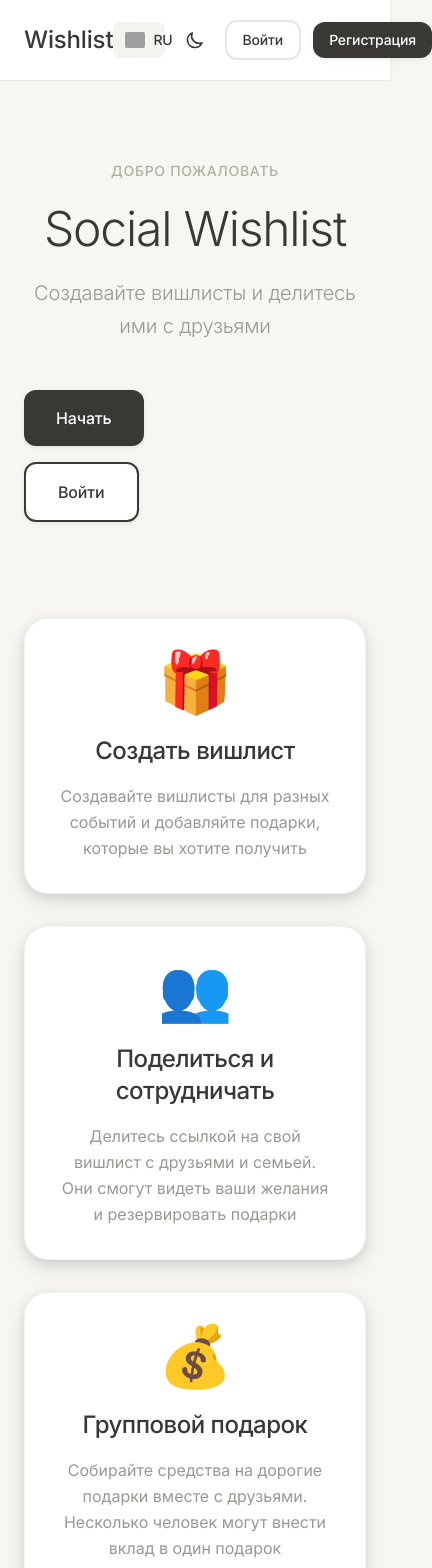
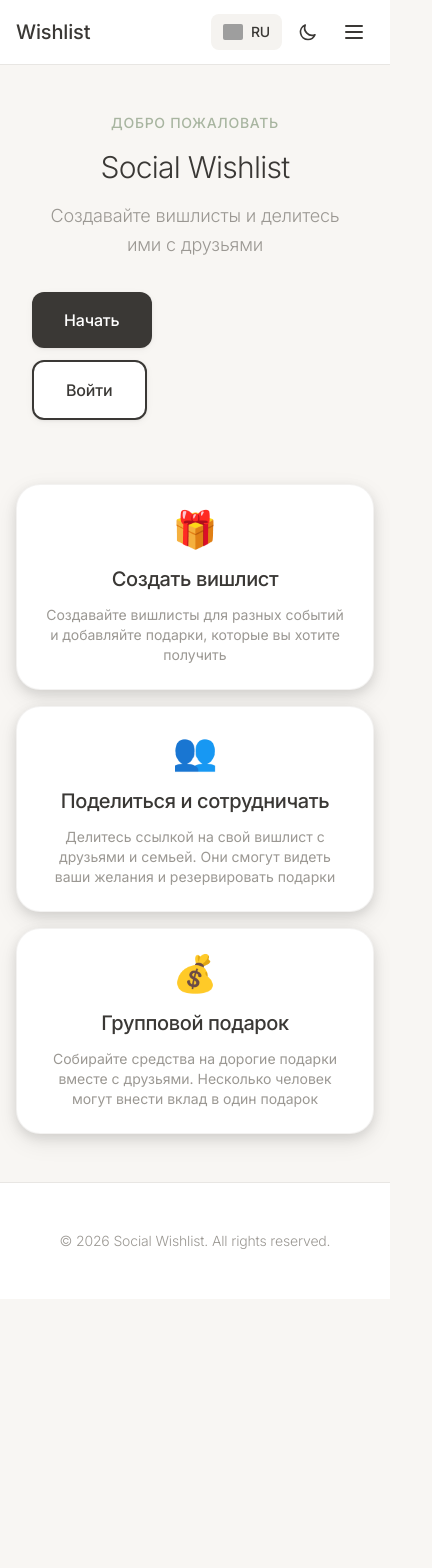
Before and after one commit to hazy03/wishlist-app, a React (Vite) app in the folder frontend/: page / in a window 390 px wide. Shown: the top 1568 px of the page, 432 px wide, since content can reach past the window. After the commit the page ends 1299 px from the top, so only its background shows below. Built offline with nearby package versions, Linux system fonts and the light colour scheme; no server answers; grey boxes are pictures that could not be loaded.

Commit message:
Add password visibility toggle, fix translations, improve mobile responsiveness

```diff
--- a/frontend/src/components/auth/LoginForm.tsx
+++ b/frontend/src/components/auth/LoginForm.tsx
@@ -32,13 +32,13 @@ export const LoginForm: React.FC = () => {
   };
 
   return (
-    <div className="max-w-lg mx-auto mt-12 p-12 cozy-card animate-fade-in-slow">
+    <div className="max-w-lg mx-auto mt-4 sm:mt-8 md:mt-12 p-6 sm:p-8 md:p-12 cozy-card animate-fade-in-slow mx-4 sm:mx-6">
       <div className="text-center mb-10">
         <span className="text-sm text-sage dark:text-forest font-medium mb-4 block">
           {t('loginTitle')}
         </span>
         <h2 className="text-soft-4xl font-display text-charcoal dark:text-darkText mb-4 font-medium">
-          Welcome Back
+          {t('welcomeBack')}
         </h2>
       </div>
 
@@ -65,6 +65,7 @@ export const LoginForm: React.FC = () => {
           onChange={(e) => setPassword(e.target.value)}
           required
           autoComplete="current-password"
+          showPasswordToggle
         />
 
         <Button
--- a/frontend/src/components/auth/RegisterForm.tsx
+++ b/frontend/src/components/auth/RegisterForm.tsx
@@ -40,13 +40,13 @@ export const RegisterForm: React.FC = () => {
   };
 
   return (
-    <div className="max-w-lg mx-auto mt-12 p-12 cozy-card animate-fade-in-slow">
+    <div className="max-w-lg mx-auto mt-4 sm:mt-8 md:mt-12 p-6 sm:p-8 md:p-12 cozy-card animate-fade-in-slow mx-4 sm:mx-6">
       <div className="text-center mb-10">
         <span className="text-sm text-sage dark:text-forest font-medium mb-4 block">
           {t('registerTitle')}
         </span>
         <h2 className="text-soft-4xl font-display text-charcoal dark:text-darkText mb-4 font-medium">
-          Join Us
+          {t('joinUs')}
         </h2>
       </div>
 
@@ -83,6 +83,7 @@ export const RegisterForm: React.FC = () => {
           required
           autoComplete="new-password"
           minLength={6}
+          showPasswordToggle
         />
 
         <Button
--- a/frontend/src/components/layout/Navbar.tsx
+++ b/frontend/src/components/layout/Navbar.tsx
@@ -1,4 +1,4 @@
-import React from 'react';
+import React, { useState } from 'react';
 import { Link, useNavigate } from 'react-router-dom';
 import { useAuthStore } from '../../store/authStore';
 import { useTranslation } from '../../hooks/useTranslation';
@@ -10,21 +10,24 @@ export const Navbar: React.FC = () => {
   const { isAuthenticated, user, logout } = useAuthStore();
   const { t } = useTranslation();
   const navigate = useNavigate();
+  const [mobileMenuOpen, setMobileMenuOpen] = useState(false);
 
   const handleLogout = () => {
     logout();
     navigate('/');
+    setMobileMenuOpen(false);
   };
 
   return (
     <nav className="bg-white dark:bg-darkCard border-b border-warmGray dark:border-darkSurface transition-colors duration-300 shadow-soft">
-      <div className="max-w-7xl mx-auto px-6 sm:px-8 lg:px-12">
-        <div className="flex justify-between items-center h-20">
-          <Link to="/" className="text-2xl font-display text-charcoal dark:text-darkText hover:opacity-80 transition-opacity duration-300 font-medium">
+      <div className="max-w-7xl mx-auto px-4 sm:px-6 lg:px-12">
+        <div className="flex justify-between items-center h-16 sm:h-20">
+          <Link to="/" className="text-xl sm:text-2xl font-display text-charcoal dark:text-darkText hover:opacity-80 transition-opacity duration-300 font-medium">
             Wishlist
           </Link>
 
-          <div className="flex items-center gap-3">
+          {/* Desktop menu */}
+          <div className="hidden md:flex items-center gap-3">
             <LanguageToggle />
             <ThemeToggle />
 
@@ -48,7 +51,7 @@ export const Navbar: React.FC = () => {
                 >
                   {t('profile')}
                 </Link>
-                <span className="text-gray dark:text-darkMuted text-sm px-4 flex items-center">
+                <span className="text-gray dark:text-darkMuted text-sm px-4 flex items-center truncate max-w-[150px]">
                   {user?.full_name || user?.email}
                 </span>
                 <Button variant="outline" size="sm" onClick={handleLogout}>
@@ -70,7 +73,89 @@ export const Navbar: React.FC = () => {
               </>
             )}
           </div>
+
+          {/* Mobile menu button */}
+          <div className="flex md:hidden items-center gap-2">
+            <LanguageToggle />
+            <ThemeToggle />
+            <button
+              onClick={() => setMobileMenuOpen(!mobileMenuOpen)}
+              className="p-2 text-charcoal dark:text-darkText hover:text-sage dark:hover:text-forest transition-colors"
+            >
+              {mobileMenuOpen ? (
+                <svg className="w-6 h-6" fill="none" stroke="currentColor" viewBox="0 0 24 24">
+                  <path strokeLinecap="round" strokeLinejoin="round" strokeWidth={2} d="M6 18L18 6M6 6l12 12" />
+                </svg>
+              ) : (
+                <svg className="w-6 h-6" fill="none" stroke="currentColor" viewBox="0 0 24 24">
+                  <path strokeLinecap="round" strokeLinejoin="round" strokeWidth={2} d="M4 6h16M4 12h16M4 18h16" />
+                </svg>
+              )}
+            </button>
+          </div>
         </div>
+
+        {/* Mobile menu */}
+        {mobileMenuOpen && (
+          <div className="md:hidden py-4 border-t border-warmGray dark:border-darkSurface">
+            <div className="flex flex-col gap-2">
+              {isAuthenticated ? (
+                <>
+                  <Link
+                    to="/dashboard"
+                    onClick={() => setMobileMenuOpen(false)}
+                    className="text-charcoal dark:text-darkText hover:text-sage dark:hover:text-forest px-3 py-2 text-sm font-medium transition-colors duration-300"
+                  >
+                    {t('dashboard')}
+                  </Link>
+                  <Link
+                    to="/friends"
+                    onClick={() => setMobileMenuOpen(false)}
+                    className="text-charcoal dark:text-darkText hover:text-sage dark:hover:text-forest px-3 py-2 text-sm font-medium transition-colors duration-300"
+                  >
+                    {t('friends')}
+                  </Link>
+                  <Link
+                    to="/profile"
+                    onClick={() => setMobileMenuOpen(false)}
+                    className="text-charcoal dark:text-darkText hover:text-sage dark:hover:text-forest px-3 py-2 text-sm font-medium transition-colors duration-300"
+                  >
+                    {t('profile')}
+                  </Link>
+                  <span className="text-gray dark:text-darkMuted text-sm px-3 py-2 truncate">
+                    {user?.full_name || user?.email}
+                  </span>
+                  <div className="px-3 pt-2">
+                    <Button variant="outline" size="sm" onClick={handleLogout} className="w-full">
+                      {t('logout')}
+                    </Button>
+                  </div>
+                </>
+              ) : (
+                <>
+                  <Link
+                    to="/login"
+                    onClick={() => setMobileMenuOpen(false)}
+                    className="px-3 py-2"
+                  >
+                    <Button variant="outline" size="sm" className="w-full">
+                      {t('login')}
+                    </Button>
+                  </Link>
+                  <Link
+                    to="/register"
+                    onClick={() => setMobileMenuOpen(false)}
+                    className="px-3 py-2"
+                  >
+                    <Button variant="primary" size="sm" className="w-full">
+                      {t('register')}
+                    </Button>
+                  </Link>
+                </>
+              )}
+            </div>
+          </div>
+        )}
       </div>
     </nav>
   );
--- a/frontend/src/i18n/translations.ts
+++ b/frontend/src/i18n/translations.ts
@@ -13,6 +13,8 @@ export const translations = {
     fullName: 'Имя',
     loginTitle: 'Вход в систему',
     registerTitle: 'Регистрация',
+    welcomeBack: 'С возвращением',
+    joinUs: 'Присоединяйтесь',
     alreadyHaveAccount: 'Уже есть аккаунт?',
     noAccount: 'Нет аккаунта?',
     userNotFound: 'Пользователь с таким email не найден',
@@ -189,6 +191,8 @@ export const translations = {
     fullName: 'Full Name',
     loginTitle: 'Login',
     registerTitle: 'Register',
+    welcomeBack: 'Welcome Back',
+    joinUs: 'Join Us',
     alreadyHaveAccount: 'Already have an account?',
     noAccount: "Don't have an account?",
     userNotFound: 'User with this email does not exist',
--- a/frontend/src/pages/Home.tsx
+++ b/frontend/src/pages/Home.tsx
@@ -10,22 +10,22 @@ export const Home: React.FC = () => {
 
   return (
     <div className="min-h-screen bg-cream dark:bg-darkBg transition-colors duration-300">
-      <div className="max-w-7xl mx-auto px-6 sm:px-8 lg:px-12 py-20 md:py-32">
+      <div className="max-w-7xl mx-auto px-4 sm:px-6 lg:px-12 py-12 sm:py-16 md:py-20 lg:py-32">
         {/* Hero Section */}
-        <div className="text-center animate-fade-in-slow mb-20">
-          <div className="mb-12">
-            <span className="text-sm text-sage dark:text-forest font-medium mb-6 block uppercase tracking-wider">
+        <div className="text-center animate-fade-in-slow mb-12 sm:mb-16 md:mb-20">
+          <div className="mb-8 sm:mb-12">
+            <span className="text-sm text-sage dark:text-forest font-medium mb-4 sm:mb-6 block uppercase tracking-wider">
               {t('welcome')}
             </span>
-            <h1 className="text-5xl md:text-6xl lg:text-7xl font-display mb-6 text-charcoal dark:text-darkText font-light tracking-tight">
+            <h1 className="text-3xl sm:text-4xl md:text-5xl lg:text-6xl xl:text-7xl font-display mb-4 sm:mb-6 text-charcoal dark:text-darkText font-light tracking-tight">
               {t('appName')}
             </h1>
-            <p className="text-xl md:text-2xl text-gray dark:text-darkMuted font-light max-w-3xl mx-auto leading-relaxed">
+            <p className="text-lg sm:text-xl md:text-2xl text-gray dark:text-darkMuted font-light max-w-3xl mx-auto leading-relaxed px-4">
               {t('welcomeDescription')}
             </p>
           </div>
 
-          <div className="flex flex-col sm:flex-row justify-center gap-4 mt-12">
+          <div className="flex flex-col sm:flex-row justify-center gap-3 sm:gap-4 mt-8 sm:mt-12 px-4">
             {isAuthenticated ? (
               <Link to="/dashboard">
                 <Button variant="primary" size="lg">
@@ -50,34 +50,34 @@ export const Home: React.FC = () => {
         </div>
 
         {/* Features Section */}
-        <div className="mt-24">
-          <div className="grid md:grid-cols-3 gap-8 lg:gap-12">
-            <div className="cozy-card animate-fade-in text-center hover:scale-[1.02] transition-transform duration-300">
-              <div className="text-6xl mb-6">🎁</div>
-              <h3 className="text-2xl font-display mb-4 text-charcoal dark:text-darkText font-medium">
+        <div className="mt-16 sm:mt-20 md:mt-24">
+          <div className="grid grid-cols-1 md:grid-cols-3 gap-4 sm:gap-6 lg:gap-8 xl:gap-12">
+            <div className="cozy-card p-6 sm:p-8 animate-fade-in text-center hover:scale-[1.02] transition-transform duration-300">
+              <div className="text-4xl sm:text-5xl md:text-6xl mb-4 sm:mb-6">🎁</div>
+              <h3 className="text-xl sm:text-2xl font-display mb-3 sm:mb-4 text-charcoal dark:text-darkText font-medium">
                 {t('createWishlist')}
               </h3>
-              <p className="cozy-text text-gray dark:text-darkMuted">
+              <p className="cozy-text text-gray dark:text-darkMuted text-sm sm:text-base">
                 {t('createWishlistDescription')}
               </p>
             </div>
 
-            <div className="cozy-card animate-fade-in text-center hover:scale-[1.02] transition-transform duration-300" style={{ animationDelay: '0.15s' }}>
-              <div className="text-6xl mb-6">👥</div>
-              <h3 className="text-2xl font-display mb-4 text-charcoal dark:text-darkText font-medium">
+            <div className="cozy-card p-6 sm:p-8 animate-fade-in text-center hover:scale-[1.02] transition-transform duration-300" style={{ animationDelay: '0.15s' }}>
+              <div className="text-4xl sm:text-5xl md:text-6xl mb-4 sm:mb-6">👥</div>
+              <h3 className="text-xl sm:text-2xl font-display mb-3 sm:mb-4 text-charcoal dark:text-darkText font-medium">
                 {t('shareCollaborate')}
               </h3>
-              <p className="cozy-text text-gray dark:text-darkMuted">
+              <p className="cozy-text text-gray dark:text-darkMuted text-sm sm:text-base">
                 {t('shareCollaborateDescription')}
               </p>
             </div>
 
-            <div className="cozy-card animate-fade-in text-center hover:scale-[1.02] transition-transform duration-300" style={{ animationDelay: '0.3s' }}>
-              <div className="text-6xl mb-6">💰</div>
-              <h3 className="text-2xl font-display mb-4 text-charcoal dark:text-darkText font-medium">
+            <div className="cozy-card p-6 sm:p-8 animate-fade-in text-center hover:scale-[1.02] transition-transform duration-300" style={{ animationDelay: '0.3s' }}>
+              <div className="text-4xl sm:text-5xl md:text-6xl mb-4 sm:mb-6">💰</div>
+              <h3 className="text-xl sm:text-2xl font-display mb-3 sm:mb-4 text-charcoal dark:text-darkText font-medium">
                 {t('groupGift')}
               </h3>
-              <p className="cozy-text text-gray dark:text-darkMuted">
+              <p className="cozy-text text-gray dark:text-darkMuted text-sm sm:text-base">
                 {t('groupGiftDescription')}
               </p>
             </div>
```
Also changed, not shown: frontend/src/components/ui/Input.tsx (+36 -7 lines), frontend/src/pages/Dashboard.tsx (+11 -11 lines).
